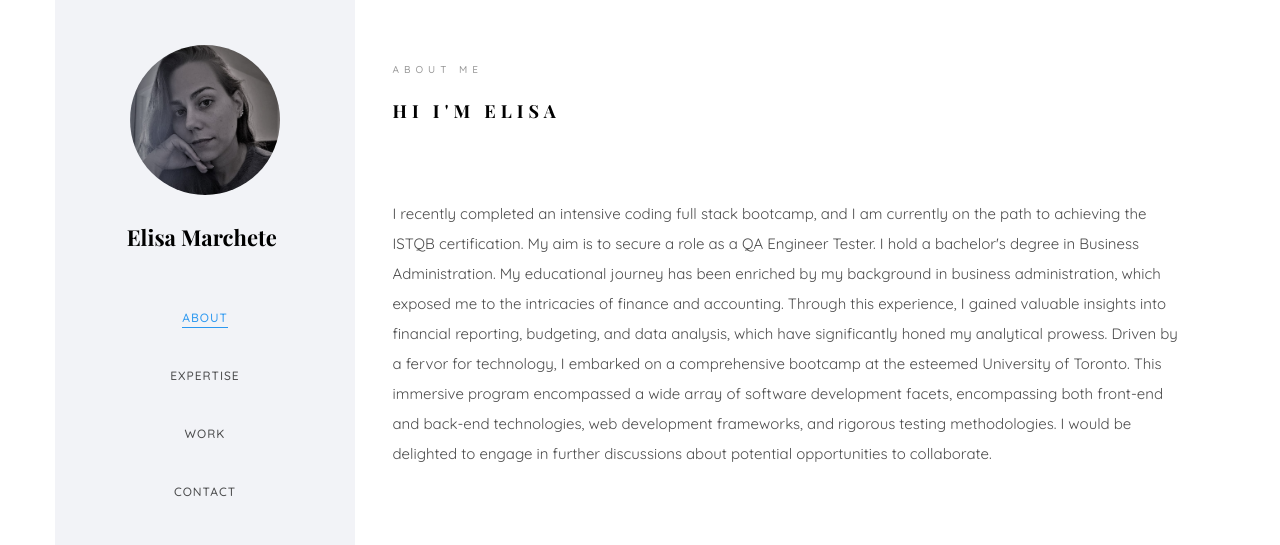
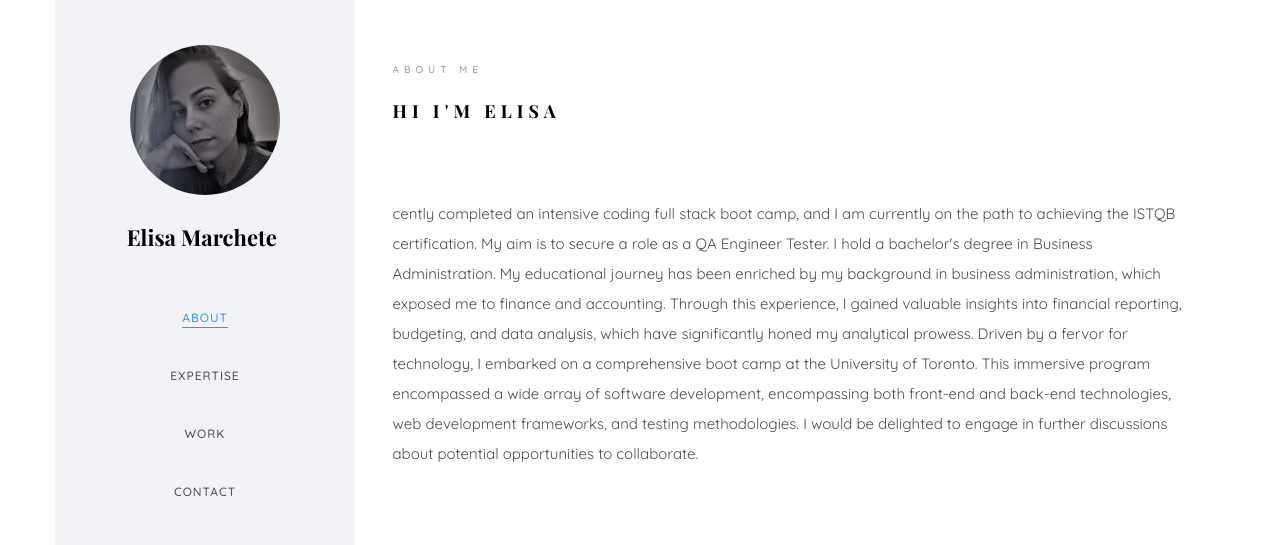
Before and after one commit to ElisaMarchete/elisa-portfolio, a plain HTML site: page index.html in a window 1280 px wide. Shown: the top 545 px of the page. Drawn offline with nearby package versions, Linux system fonts and the light colour scheme; files whose address does not match are found by name; a web font is replaced by a local one.

Commit message:
updated p about me section

```diff
--- a/index.html
+++ b/index.html
@@ -80,22 +80,16 @@
                       <span class="heading-meta">About Me</span>
                       <h2 class="colorlib-heading">Hi I'm Elisa</h2>
                       <p>
-                        I recently completed an intensive coding full stack bootcamp, and I am currently on the path to
+                        cently completed an intensive coding full stack boot camp, and I am currently on the path to
                         achieving the ISTQB certification. My aim is to secure a role as a QA Engineer Tester. I hold a
-                        bachelor's degree in Business Administration.
-
-                        My educational journey has been enriched by my background in business administration, which
-                        exposed me to the intricacies of finance and accounting. Through this experience, I gained
-                        valuable insights into financial reporting, budgeting, and data analysis, which have
-                        significantly honed my analytical prowess.
-
-                        Driven by a fervor for technology, I embarked on a comprehensive bootcamp at the esteemed
-                        University of Toronto. This immersive program encompassed a wide array of software development
-                        facets, encompassing both front-end and back-end technologies, web development frameworks, and
-                        rigorous testing methodologies.
-
-                        I would be delighted to engage in further discussions about potential opportunities to
-                        collaborate.
+                        bachelor's degree in Business Administration. My educational journey has been enriched by my
+                        background in business administration, which exposed me to finance and accounting. Through this
+                        experience, I gained valuable insights into financial reporting, budgeting, and data analysis,
+                        which have significantly honed my analytical prowess. Driven by a fervor for technology, I
+                        embarked on a comprehensive boot camp at the University of Toronto. This immersive program
+                        encompassed a wide array of software development, encompassing both front-end and back-end
+                        technologies, web development frameworks, and testing methodologies. I would be delighted to
+                        engage in further discussions about potential opportunities to collaborate.
                       </p>
                     </div>
                   </div>
```
Lines whose indentation alone changed are shown as unchanged.
